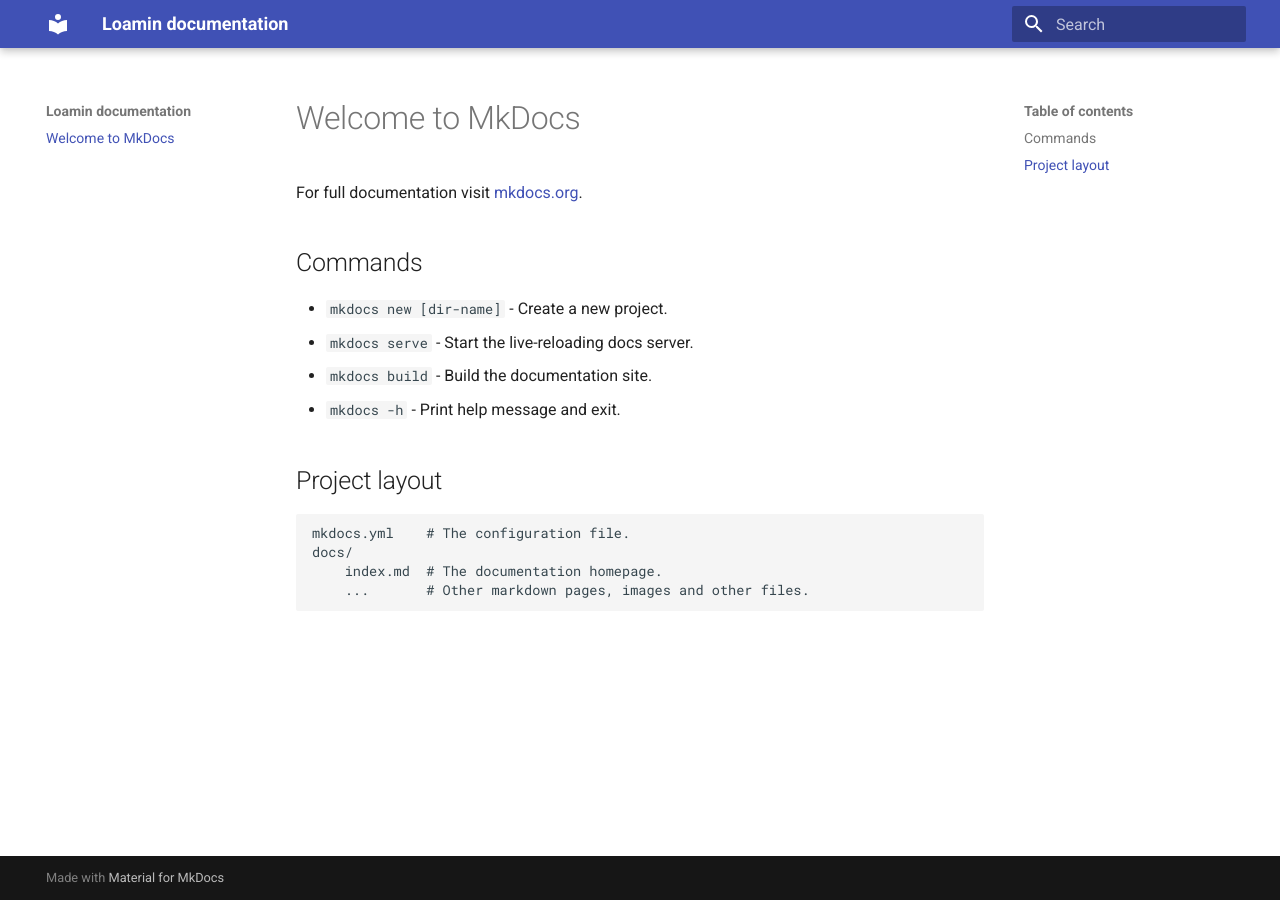
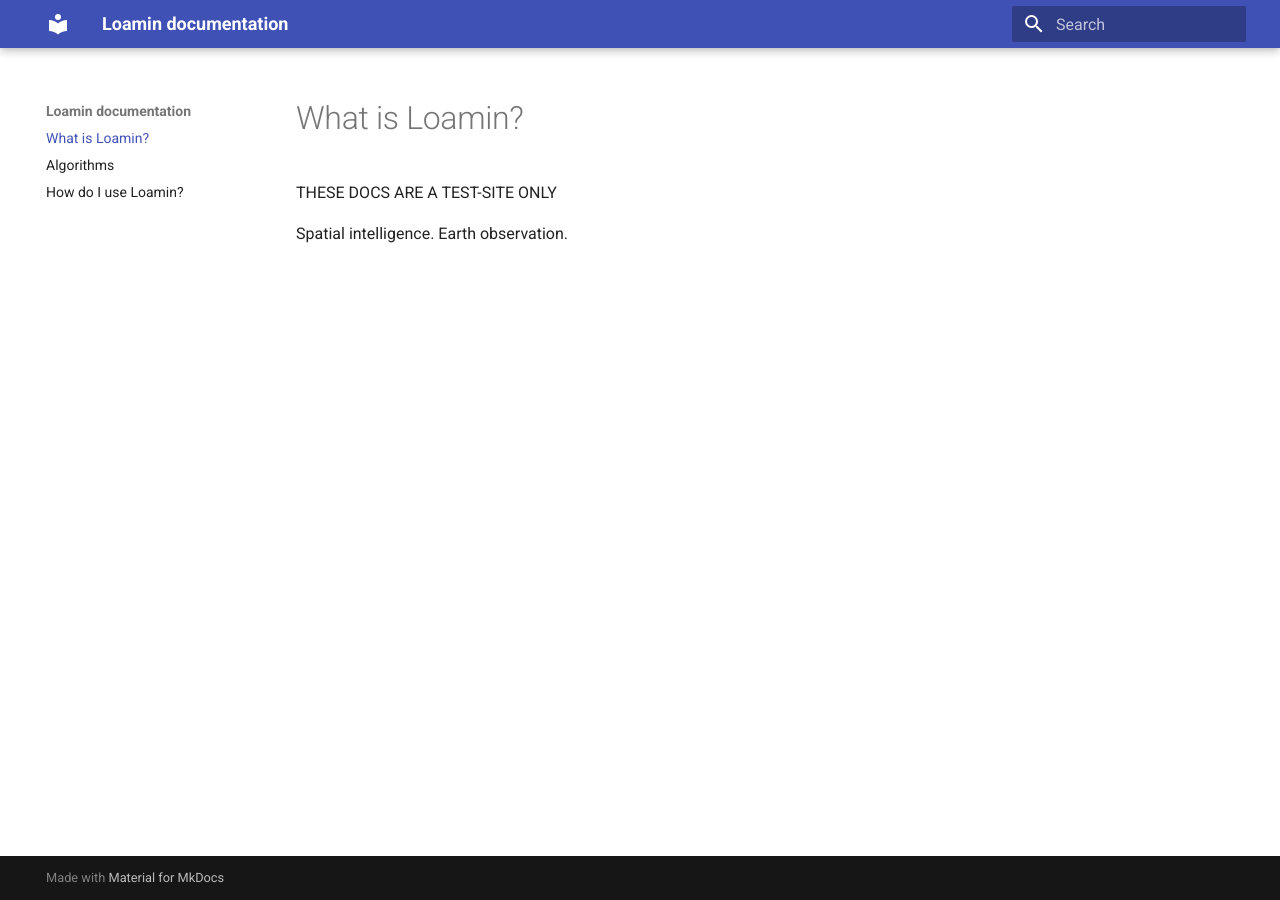
Before and after one commit to loamincom/docs, an MkDocs documentation site: the page built from docs/index.md, in a window 1280 px wide. Built offline with MkDocs 1.6.1 and Material for MkDocs 9.7.7, drawn with Linux system fonts in a browser that asks for light colours.

```diff
--- a/docs/index.md
+++ b/docs/index.md
@@ -1,17 +1,5 @@
-# Welcome to MkDocs
+# What is Loamin?
 
-For full documentation visit [mkdocs.org](https://www.mkdocs.org).
+THESE DOCS ARE A TEST-SITE ONLY
 
-## Commands
-
-* `mkdocs new [dir-name]` - Create a new project.
-* `mkdocs serve` - Start the live-reloading docs server.
-* `mkdocs build` - Build the documentation site.
-* `mkdocs -h` - Print help message and exit.
-
-## Project layout
-
-    mkdocs.yml    # The configuration file.
-    docs/
-        index.md  # The documentation homepage.
-        ...       # Other markdown pages, images and other files.
+Spatial intelligence. Earth observation.
--- a/mkdocs.yml
+++ b/mkdocs.yml
@@ -1,3 +1,20 @@
 site_name: Loamin documentation
+
 theme:
   name: material
+  features:
+    - navigation.instant
+    - search.suggest
+    - content.code.copy
+
+plugins:
+  - search
+
+markdown_extensions:
+  - pymdownx.highlight:
+      anchor_linenums: true
+      line_spans: __span
+      pygments_lang_class: true
+  - pymdownx.inlinehilite
+  - pymdownx.snippets
+  - pymdownx.superfences
```
Also changed, not shown: docs/algo_list.md (added, +11 -0 lines), docs/how_do_i_use.md (added, +42 -0 lines).
